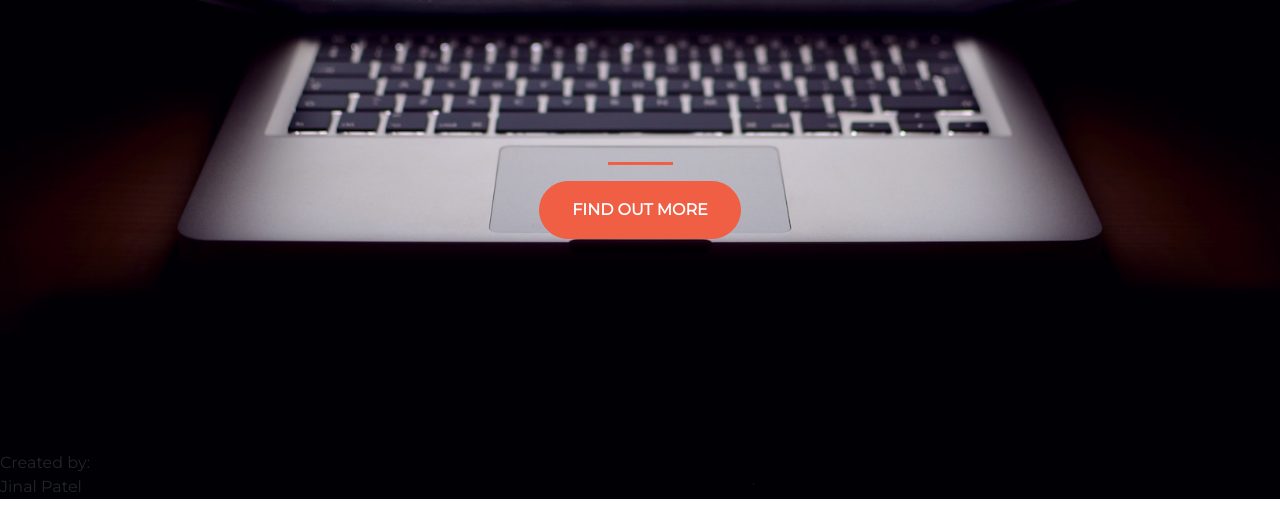
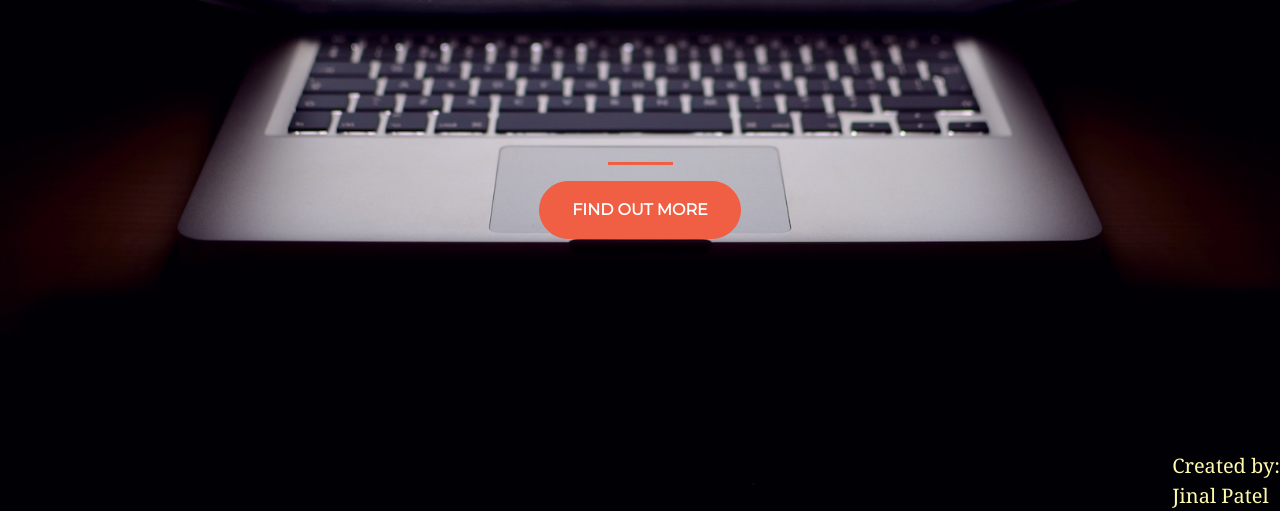
Before and after one commit to JinalPatel17/start-up-of-the-year, a plain HTML site: page index.html in a window 1280 px wide. Shown: the part 349-860 px from the top of the page. Drawn offline with nearby package versions, Linux system fonts and the light colour scheme.

Commit message:
Update style.css

```diff
--- a/style.css
+++ b/style.css
@@ -45,3 +45,13 @@ hr {
 .btn-xl {
   padding: 1rem 2rem;
 }
+
+.footer {
+  display: flex;
+  flex-wrap: wrap;
+  justify-content: flex-end;
+  flex: 1 100%;
+  font-family: Georgia, 'Times New Roman', Times, serif;
+  color: #FFFBAA;
+  font-size: 20px;
+}
```
